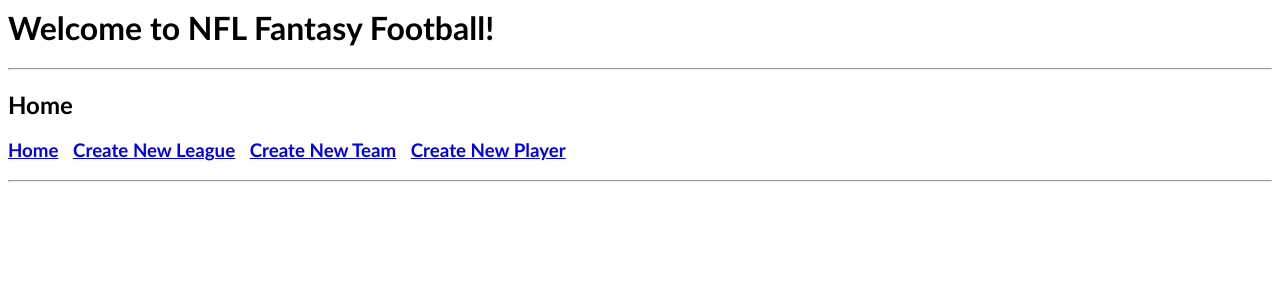
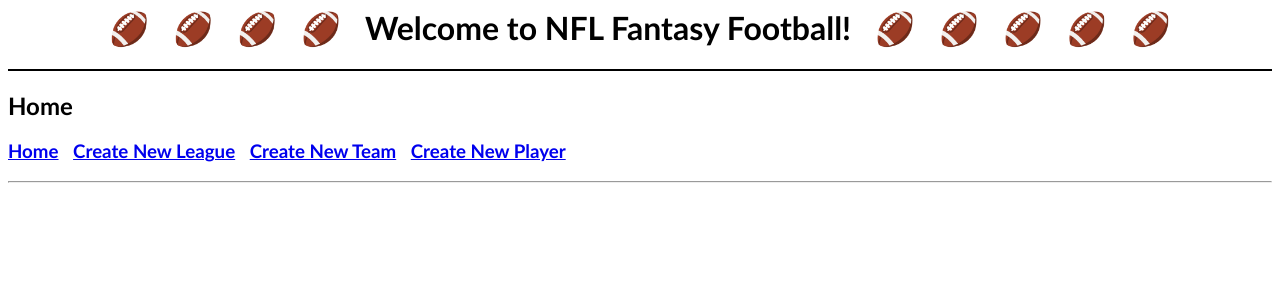
Before and after one commit to gavthetallone/devops-fundamental-project, a Flask app: page / in a window 1280 px wide. Shown: the top 300 px of the page. Run offline with Flask 2, Linux system fonts and the light colour scheme; data that the repository does not hold is empty.

Commit message:
GW: Updated design of html pages

```diff
--- a/application/templates/home.html
+++ b/application/templates/home.html
@@ -19,7 +19,7 @@
         <a href="{{ url_for('update_league', id=league.id) }}">Update League Name</a>
         &ensp;
 
-        <a href="{{ url_for('delete_league', id=league.id) }}">Delete League</a>
+        <a href="{{ url_for('delete_league', id=league.id) }}", style="color:red">Delete League</a>
     </h2>
 
     {% for team in teams %}
@@ -47,9 +47,10 @@
 
                 &ensp;
 
-                <a href="{{ url_for('delete_team', id=team.id) }}">Delete Team</a>
+                <a href="{{ url_for('delete_team', id=team.id) }}", style="color:red">Delete Team</a>
 
-                <hr style="width:48%;text-align:left;margin-left:0">
+                <!-- <hr style="width:48%;text-align:left;margin-left:0"> -->
+                <hr>
             </h3>
 
             {% for player in players %}
@@ -62,7 +63,7 @@
 
                 <a href="{{ url_for('update_player', id=player.id) }}">Update Player</a>
                 &ensp;
-                <a href="{{ url_for('delete_player', id=player.id) }}">Delete Player</a>
+                <a href="{{ url_for('delete_player', id=player.id) }}", style="color:red">Delete Player</a>
                 &ensp;
 
                 {% if player.active %}
--- a/application/templates/layout.html
+++ b/application/templates/layout.html
@@ -1,11 +1,13 @@
 <head>
-    <title>NFL Fantasy!</title>
+    <title>🏈 NFL Fantasy!</title>
     <link rel="shortcut icon" href="/favicon.ico">
 </head>
 <body>
     <font face="Trebuchet MS">
-    <h1>Welcome to NFL Fantasy Football!</h1>
-    <hr>
+    <h1 style="text-align: center;">
+        🏈&emsp;🏈&emsp;🏈&emsp;🏈&emsp;Welcome to NFL Fantasy Football!&emsp;🏈&emsp;🏈&emsp;🏈&emsp;🏈&emsp;🏈
+    </h1>
+    <hr style="height:2px;border-width:0;color:black;background-color:black">
 
     <h2>
     {% block title %}
```
